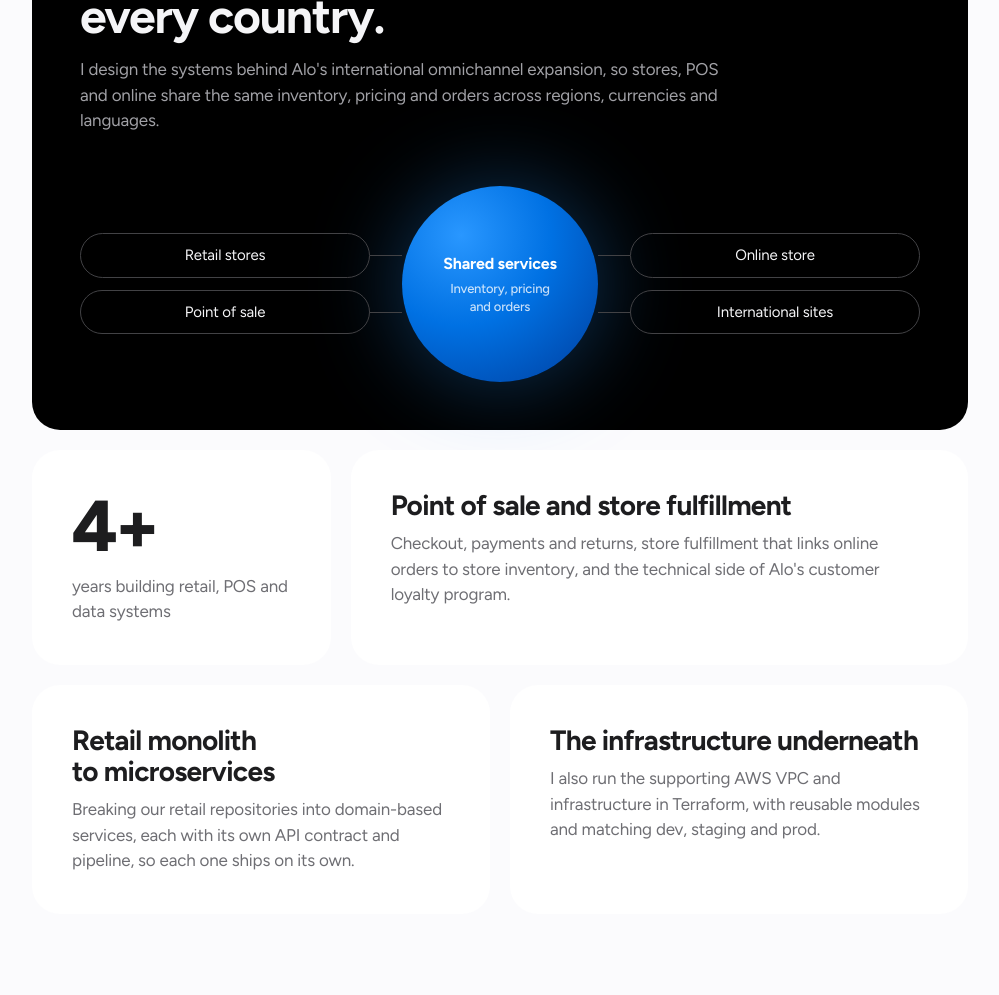
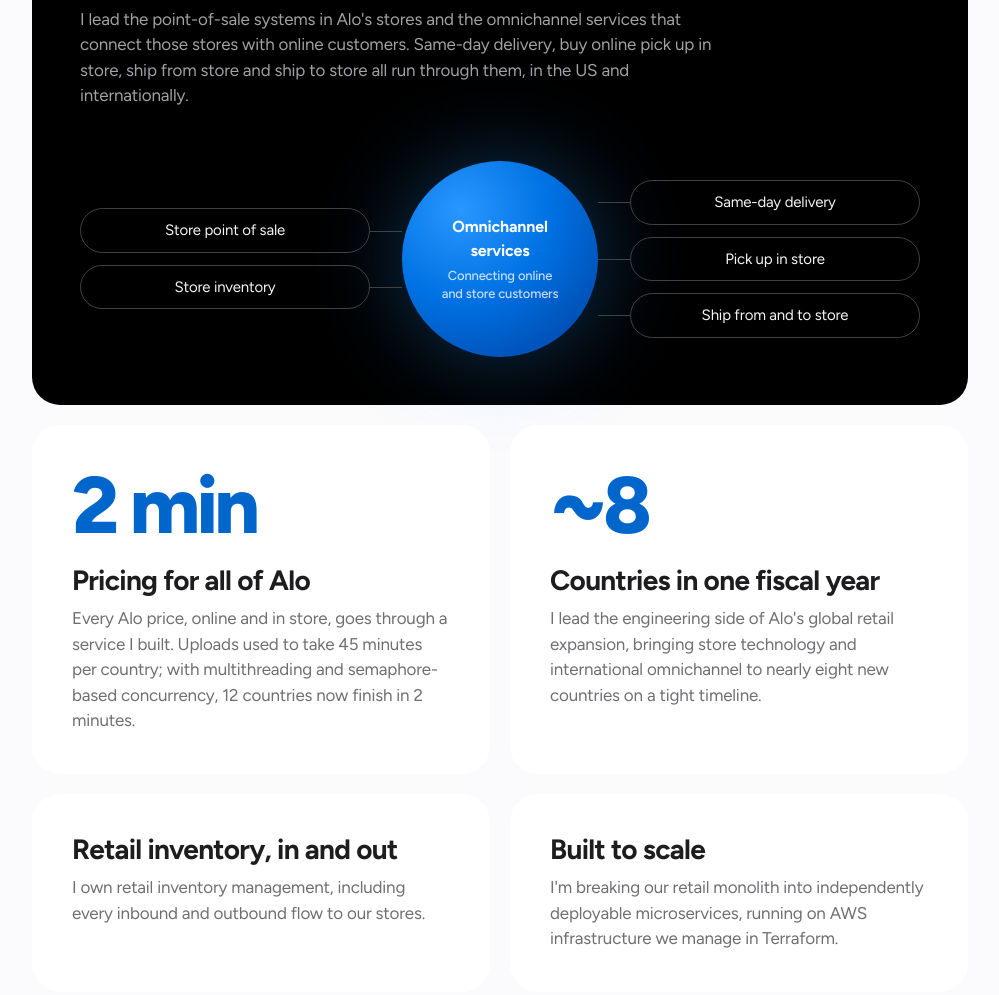
Before and after one commit to vinaykumarpatnaik/vinaykumarpatnaik.github.io, a plain HTML site: page index.html in a window 1280 px wide. Shown: the part 1278-2273 px from the top of the page, without its empty margins (140-1139 px from the left). Drawn offline with Linux system fonts and the light colour scheme.

Commit message:
Clarify retail scope: omnichannel, pricing, global expansion and inventory

```diff
--- a/index.html
+++ b/index.html
@@ -4,7 +4,7 @@
 <meta charset="utf-8">
 <meta name="viewport" content="width=device-width, initial-scale=1">
 <title>Vinay Kumar Patnaik — Lead Software Engineer</title>
-<meta name="description" content="Lead Software Engineer at Alo Yoga, focused on retail engineering and system design for POS, store fulfillment, inventory and omnichannel systems.">
+<meta name="description" content="Lead Software Engineer at Alo Yoga, leading retail engineering: store POS, omnichannel fulfillment, inventory, pricing and global expansion.">
 <meta name="color-scheme" content="light dark">
 <link rel="canonical" href="https://vinaykumarpatnaik.com/">
 <meta property="og:title" content="Vinay Kumar Patnaik — Lead Software Engineer">
@@ -13,12 +13,6 @@
 <meta property="og:url" content="https://vinaykumarpatnaik.com/">
 <link rel="icon" href="images/avatar.png">
 
-<!-- Proxima Nova is a licensed font served by Adobe Fonts.
-     To switch it on: create a web project at fonts.adobe.com with Proxima Nova
-     (weights 400, 600, 700), add vinaykumarpatnaik.com as a domain, and paste the
-     kit's stylesheet link below in place of KIT_ID.
-     Until then, the page falls back to Figtree, the closest free match. -->
-<!-- <link rel="stylesheet" href="https://use.typekit.net/KIT_ID.css"> -->
 <link rel="preconnect" href="https://fonts.googleapis.com">
 <link rel="preconnect" href="https://fonts.gstatic.com" crossorigin>
 <link rel="stylesheet" href="https://fonts.googleapis.com/css2?family=Figtree:wght@400;500;600;700;800&display=swap">
@@ -29,7 +23,7 @@
     --hair:#d2d2d7; --link:#0066cc; --cta:#0071e3; --cta-hover:#0077ed;
     --night:#000000; --night-ink:#f5f5f7; --night-muted:#a1a1a6; --night-line:#424245;
     --nav:rgba(251,251,253,.72); --nav-line:rgba(0,0,0,.08); --tag:rgba(0,113,227,.1);
-    --font:"proxima-nova","Proxima Nova","Figtree",-apple-system,BlinkMacSystemFont,"Helvetica Neue",Helvetica,Arial,sans-serif;
+    --font:"Figtree",-apple-system,BlinkMacSystemFont,"Helvetica Neue",Helvetica,Arial,sans-serif;
   }
   @media (prefers-color-scheme:dark){
     :root{
@@ -94,7 +88,7 @@
   @media (prefers-color-scheme:dark){.tile.night{box-shadow:inset 0 0 0 1px var(--night-line)}}
   .tile.night p{color:var(--night-muted);max-width:60ch}
   .tile.night h3{font-size:clamp(32px,4.6vw,48px);line-height:1.05;max-width:15ch;margin-bottom:16px}
-  .stat{font-size:72px;font-weight:800;letter-spacing:-0.05em;line-height:1;margin-bottom:12px}
+  .stat{font-size:clamp(56px,7vw,80px);font-weight:800;letter-spacing:-0.05em;line-height:1;margin-bottom:20px;color:var(--link)}
   .tile.stat-tile{justify-content:flex-end}
 
   /* omnichannel diagram */
@@ -184,7 +178,7 @@
     <img class="avatar" src="images/avatar.png" width="152" height="152" alt="Portrait of Vinay Kumar Patnaik">
     <p class="role">Lead Software Engineer at Alo Yoga</p>
     <h1>I design and build retail systems.</h1>
-    <p class="sub">Checkout, store fulfillment, inventory and orders, built to work across every channel and every country.</p>
+    <p class="sub">Store point of sale, omnichannel fulfillment, inventory and pricing for Alo Yoga, built to scale across countries.</p>
     <div class="ctas">
       <a class="btn btn-primary" href="mailto:vinaykumarpatnaik@gmail.com">Get in touch</a>
       <a class="btn btn-ghost" href="#experience">See my experience</a>
@@ -193,37 +187,39 @@
 
   <section id="work" class="wrap" aria-labelledby="work-h">
     <h2 id="work-h">What I work on</h2>
-    <p class="lede">I lead core retail engineering at Alo Yoga and own the system design for our retail systems.</p>
+    <p class="lede">I lead retail engineering at Alo Yoga and own the design of the systems our stores run on.</p>
 
     <div class="grid">
       <article class="tile night s6">
-        <h3>Retail systems for every channel and every country.</h3>
-        <p>I design the systems behind Alo's international omnichannel expansion, so stores, POS and online share the same inventory, pricing and orders across regions, currencies and languages.</p>
+        <h3>One store, every way to shop.</h3>
+        <p>I lead the point-of-sale systems in Alo's stores and the omnichannel services that connect those stores with online customers. Same-day delivery, buy online pick up in store, ship from store and ship to store all run through them, in the US and internationally.</p>
         <div class="omni" aria-hidden="true">
-          <div class="chans left"><span class="chan">Retail stores</span><span class="chan">Point of sale</span></div>
-          <div class="core">Shared services<small>Inventory, pricing<br>and orders</small></div>
-          <div class="chans right"><span class="chan">Online store</span><span class="chan">International sites</span></div>
+          <div class="chans left"><span class="chan">Store point of sale</span><span class="chan">Store inventory</span></div>
+          <div class="core">Omnichannel services<small>Connecting online<br>and store customers</small></div>
+          <div class="chans right"><span class="chan">Same-day delivery</span><span class="chan">Pick up in store</span><span class="chan">Ship from and to store</span></div>
         </div>
       </article>
 
-      <article class="tile stat-tile s2">
-        <div class="stat">4+</div>
-        <p>years building retail, POS and data systems</p>
-      </article>
-
-      <article class="tile s4">
-        <h3>Point of sale and store fulfillment</h3>
-        <p>Checkout, payments and returns, store fulfillment that links online orders to store inventory, and the technical side of Alo's customer loyalty program.</p>
+      <article class="tile s3">
+        <div class="stat">2 min</div>
+        <h3>Pricing for all of Alo</h3>
+        <p>Every Alo price, online and in store, goes through a service I built. Uploads used to take 45 minutes per country; with multithreading and semaphore-based concurrency, 12 countries now finish in 2 minutes.</p>
       </article>
 
       <article class="tile s3">
-        <h3>Retail monolith to microservices</h3>
-        <p>Breaking our retail repositories into domain-based services, each with its own API contract and pipeline, so each one ships on its own.</p>
+        <div class="stat">~8</div>
+        <h3>Countries in one fiscal year</h3>
+        <p>I lead the engineering side of Alo's global retail expansion, bringing store technology and international omnichannel to nearly eight new countries on a tight timeline.</p>
       </article>
 
       <article class="tile s3">
-        <h3>The infrastructure underneath</h3>
-        <p>I also run the supporting AWS VPC and infrastructure in Terraform, with reusable modules and matching dev, staging and prod.</p>
+        <h3>Retail inventory, in and out</h3>
+        <p>I own retail inventory management, including every inbound and outbound flow to our stores.</p>
+      </article>
+
+      <article class="tile s3">
+        <h3>Built to scale</h3>
+        <p>I'm breaking our retail monolith into independently deployable microservices, running on AWS infrastructure we manage in Terraform.</p>
       </article>
     </div>
   </section>
@@ -238,11 +234,12 @@
           <h3>Lead Software Engineer</h3>
           <div class="org">Alo Yoga, San Ramon, CA</div>
           <ul>
-            <li>Lead core retail engineering and own system design for Alo's retail systems: POS, store fulfillment, inventory, orders and loyalty.</li>
-            <li>Design the retail systems behind the international omnichannel expansion across regions, currencies and languages.</li>
-            <li>Breaking monolithic retail repositories into independently deployable microservices.</li>
-            <li>Run the supporting AWS VPC and infrastructure in Terraform.</li>
-            <li>Set design standards and run design reviews for retail engineering, and mentor engineers.</li>
+            <li>Lead retail engineering for Alo's stores: point of sale, plus omnichannel services for same-day delivery, buy online pick up in store, ship from store and ship to store.</li>
+            <li>Lead the engineering side of Alo's global retail expansion, launching store technology and international omnichannel in nearly eight countries in one fiscal year.</li>
+            <li>Built and own the pricing service behind every Alo price, online and in store. Multithreading and semaphores cut uploads from 45 minutes per country to 2 minutes for 12 countries.</li>
+            <li>Own retail inventory management, including all inbound and outbound flows to stores.</li>
+            <li>Own system design for retail systems and lead the move to microservices on Terraform-managed AWS.</li>
+            <li>Set design standards, run design reviews and mentor engineers.</li>
           </ul>
         </div>
       </li>
@@ -288,8 +285,8 @@
     <h2 id="skills-h">Skills</h2>
     <p class="lede">The tools and ideas I use most.</p>
     <div class="skills">
-      <div><h3>Retail engineering</h3><ul><li>Point of sale</li><li>Store fulfillment</li><li>Omnichannel retail</li><li>Order and inventory management</li><li>Payments and loyalty</li><li>International commerce</li></ul></div>
-      <div><h3>System design</h3><ul><li>Retail systems architecture</li><li>Microservices</li><li>Domain-driven design</li><li>Event-driven systems</li><li>REST APIs</li></ul></div>
+      <div><h3>Retail engineering</h3><ul><li>Point of sale</li><li>Omnichannel fulfillment</li><li>Pricing</li><li>Inventory, inbound and outbound</li><li>Loyalty</li><li>Global retail expansion</li></ul></div>
+      <div><h3>System design</h3><ul><li>Retail systems architecture</li><li>Microservices</li><li>Concurrency and multithreading</li><li>Event-driven systems</li><li>REST APIs</li></ul></div>
       <div><h3>Infrastructure</h3><ul><li>Terraform</li><li>AWS VPC, IAM and networking</li><li>CI/CD</li><li>Docker</li><li>Multi-deployable services</li></ul></div>
       <div><h3>Languages</h3><ul><li>Java and Spring Boot</li><li>Python and Flask</li><li>JavaScript</li><li>SQL</li></ul></div>
       <div><h3>Data</h3><ul><li>Relational and NoSQL databases</li><li>Data modeling</li><li>Statistical analysis</li><li>TensorFlow and scikit-learn</li><li>Tableau and Power BI</li></ul></div>
```
